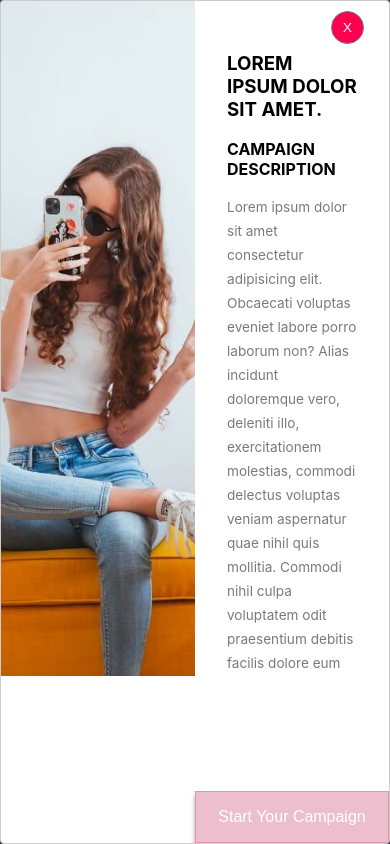
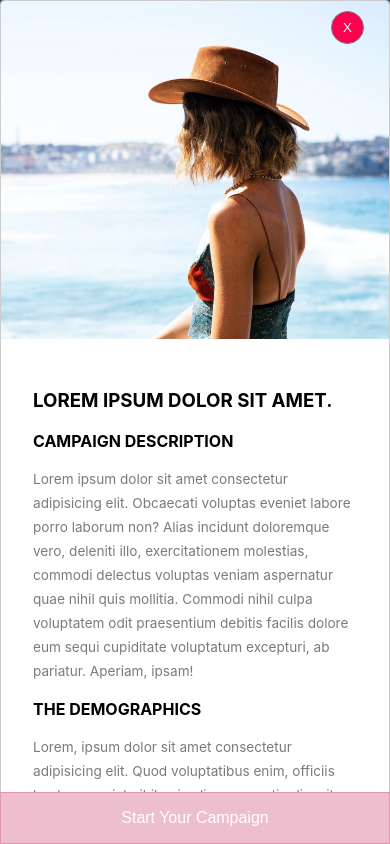
Before and after one commit to FrancisCalizo/ohio-taxidermy-supply, a Next.js app: page /clients in a window 390 px wide. Both pictures are taken after a click on the button "READ MORE". Shown: the part 2534-3378 px from the top of the page. Built offline with nearby package versions, Linux system fonts and the light colour scheme.

Commit message:
feat: implement campaign modal for mobile

```diff
--- a/components/pages/clients/CampaignModal.tsx
+++ b/components/pages/clients/CampaignModal.tsx
@@ -21,28 +21,41 @@ export default function CampaignModal() {
         ariaHideApp={false}
         style={{
           overlay: { zIndex: 1000, backgroundColor: 'rgba(0,0,0,0.7)' },
-          content: { overflowY: 'hidden', ...(windowWidth > 600 ? regularModal : mobileModal) },
+          // @ts-ignore
+          content: windowWidth > 900 ? regularModal : mobileModal,
         }}
       >
         <MainContainer>
           <ClientImageContainer>
+            {windowWidth <= 900 && (
+              <CloseButton
+                onClick={(e) => {
+                  e.preventDefault();
+                  setIsModalOpen(false);
+                }}
+              >
+                X
+              </CloseButton>
+            )}
             <Image
               src={`/images/clients/campaign-modal.jpg`}
               alt="logo"
-              quality={80}
+              quality={90}
               layout="fill"
               objectFit="cover"
             />
           </ClientImageContainer>
           <ClientDescriptionContainer>
-            <CloseButton
-              onClick={(e) => {
-                e.preventDefault();
-                setIsModalOpen(false);
-              }}
-            >
-              X
-            </CloseButton>
+            {windowWidth > 900 && (
+              <CloseButton
+                onClick={(e) => {
+                  e.preventDefault();
+                  setIsModalOpen(false);
+                }}
+              >
+                X
+              </CloseButton>
+            )}
 
             <h3 className="heading">Lorem ipsum dolor sit amet.</h3>
 
@@ -94,12 +107,21 @@ export default function CampaignModal() {
 
 const MainContainer = styled.div`
   display: flex;
+
+  @media (max-width: 900px) {
+    flex-direction: column;
+  }
 `;
 
 const ClientImageContainer = styled.div`
   position: relative;
   height: 80vh;
   width: 50%;
+
+  @media (max-width: 900px) {
+    width: 100%;
+    height: 40vh;
+  }
 `;
 
 const ClientDescriptionContainer = styled.div`
@@ -121,6 +143,13 @@ const ClientDescriptionContainer = styled.div`
     font-size: 0.85rem;
     line-height: 1.5rem;
   }
+
+  @media (max-width: 900px) {
+    position: relative;
+    width: 100%;
+    height: auto;
+    overflow-y: auto;
+  }
 `;
 
 const CloseButton = styled.button`
@@ -139,6 +168,10 @@ const CloseButton = styled.button`
   }
 
   ${(props) => props.theme.global.setFocus('#e20046')}
+
+  @media (max-width: 900px) {
+    z-index: 999;
+  }
 `;
 
 const StartCampaignButton = styled.button`
@@ -160,6 +193,12 @@ const StartCampaignButton = styled.button`
   }
 
   ${(props) => props.theme.global.setFocus(props.theme.colors.pink)};
+
+  @media (max-width: 900px) {
+    position: fixed;
+    left: 0;
+    width: 100%;
+  }
 `;
 
 const mobileModal = { top: 0, bottom: 0, left: 0, right: 0 };
@@ -168,4 +207,5 @@ const regularModal = {
   maxWidth: '80%',
   height: '80vh',
   margin: '0 auto',
+  overflow: 'hidden',
 };
```
Also changed, not shown: public/images/clients/campaign-modal.jpg.
